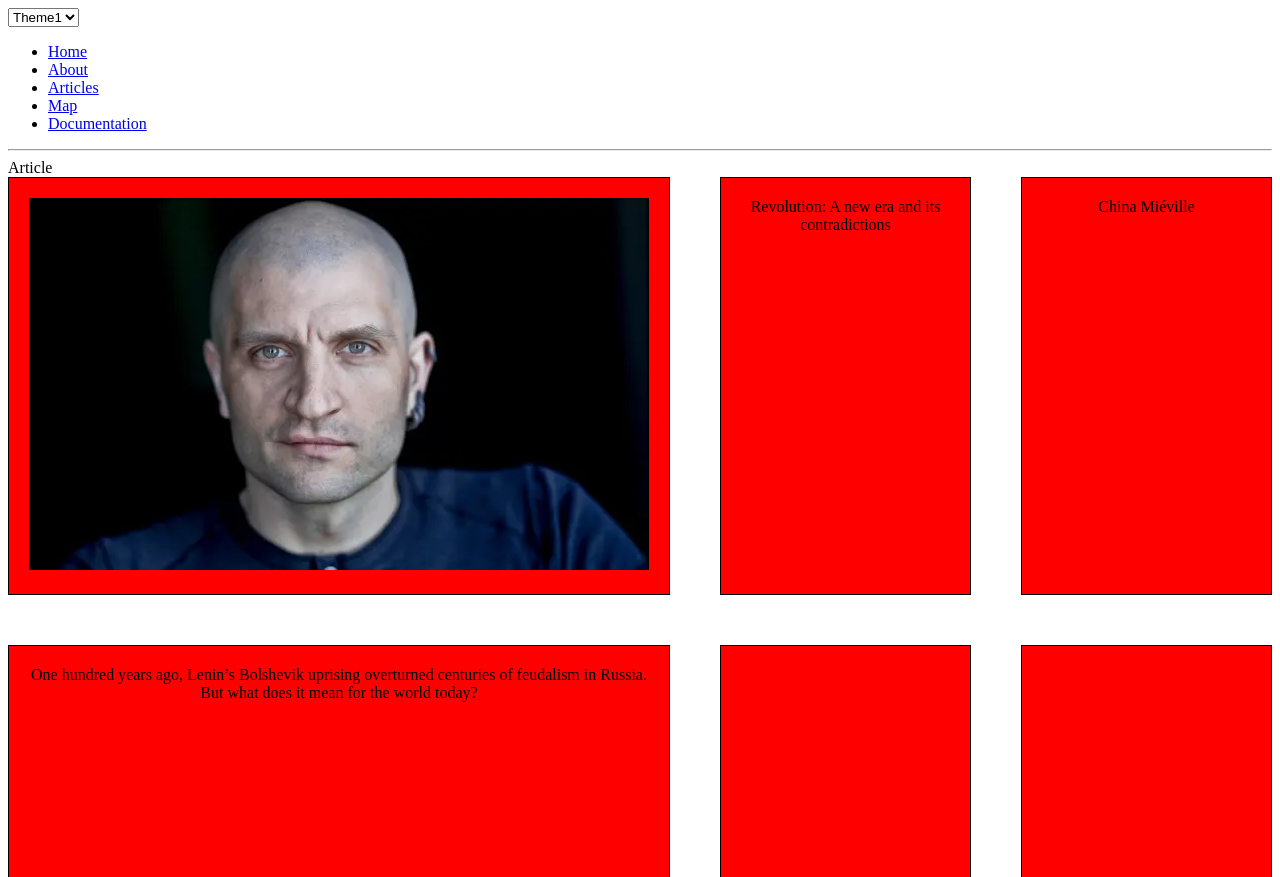
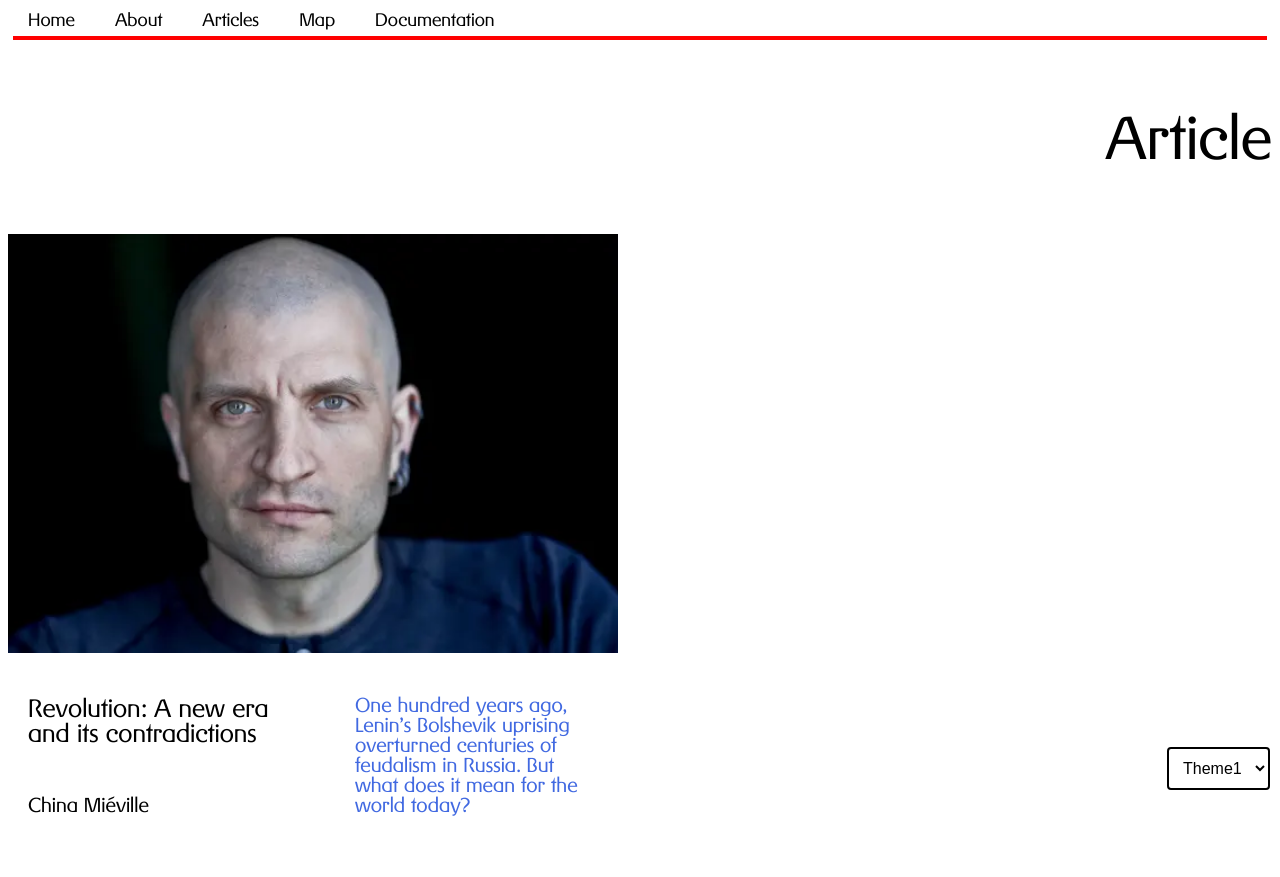
Before and after one commit to 11051620/WebTech, a plain HTML site: page articles/article1.html in a window 1280 px wide. Shown: the top 877 px of the page. Drawn offline with Linux system fonts and the light colour scheme; files that its build step writes are made by us from their sources; a script that the page names is missing; files whose address does not match are found by name.

Commit message:
Update article1.html

```diff
--- a/articles/article1.html
+++ b/articles/article1.html
@@ -2,15 +2,15 @@
 <html>
     <head>
         <title>My Articles</title>
-        <link rel="stylesheet" href="gridtest.css">
+        <link rel="stylesheet" href="css/gestner.css">
 
       </head>
 <body>
 
     <!-- Theme Switcher to change the style of the website -->
 <select id="style-selector">
-    <option value="gridtest.css">Theme1</option>
-    <option value="style2.css">Theme2</option>
+    <option value="gestner.css">Theme1</option>
+    <option value="destijl.css">Theme2</option>
 </select>
 
 <!-- JavaScript code to change the website style and remember the selection -->
@@ -38,11 +38,11 @@
 </script>
     <nav>
         <ul>
-          <li><a href="file:///Users/TomKobes/Documents/Unibo/Courses/Web%20Technologie/index.html">Home</a></li>
-          <li><a href="file:///Users/TomKobes/Documents/Unibo/Courses/Web%20Technologie/about.html">About</a></li>
-          <li><a href="file:///Users/TomKobes/Documents/Unibo/Courses/Web%20Technologie/blogs.html">Articles</a></li>
-          <li><a href="file:///Users/TomKobes/Documents/Unibo/Courses/Web%20Technologie/map.html">Map</a></li>
-          <li><a href="file:///Users/TomKobes/Documents/Unibo/Courses/Web%20Technologie/documentation.html">Documentation</a></li>
+          <li><a href="index.html">Home</a></li>
+          <li><a href="pages/about.html">About</a></li>
+          <li><a href="pages/blogs.html">Articles</a></li>
+          <li><a href="pages/map.html">Map</a></li>
+          <li><a href="pages/documentation.html">Documentation</a></li>
         </ul>
     </nav>
 
```
